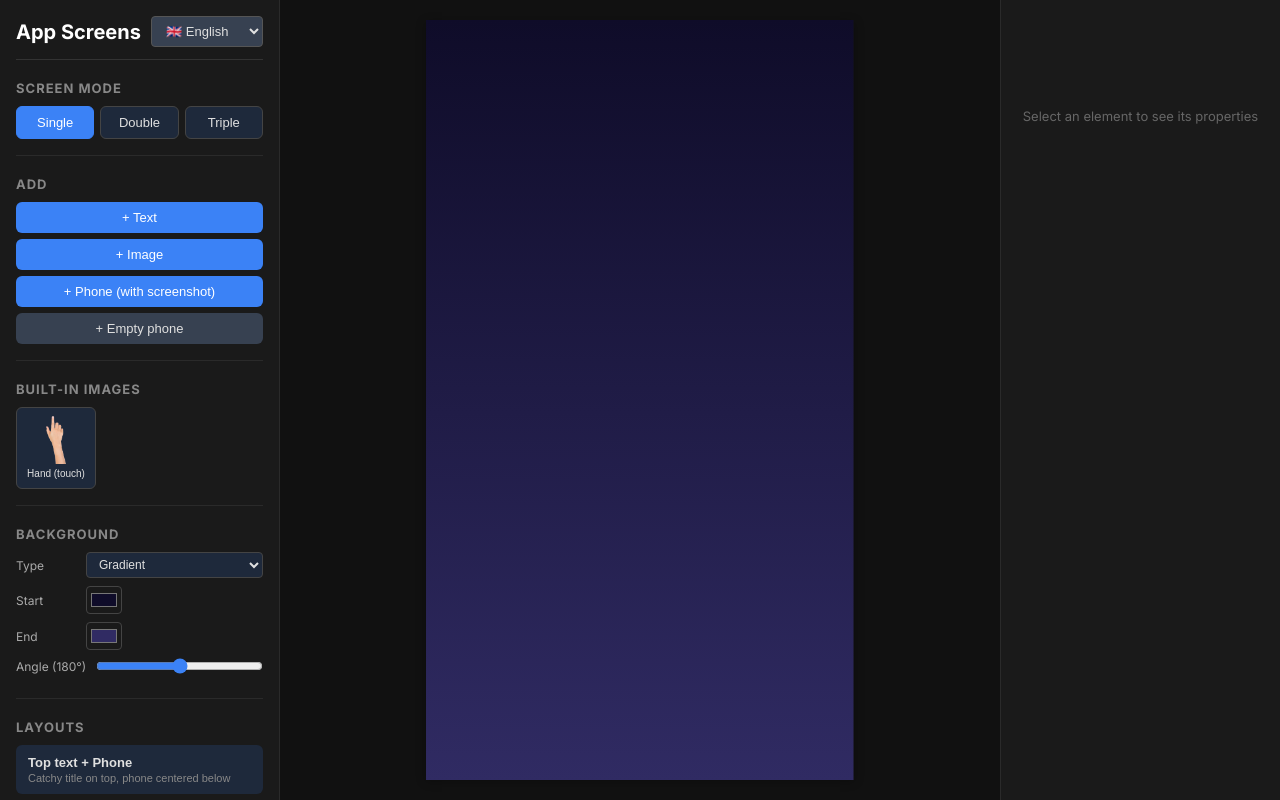
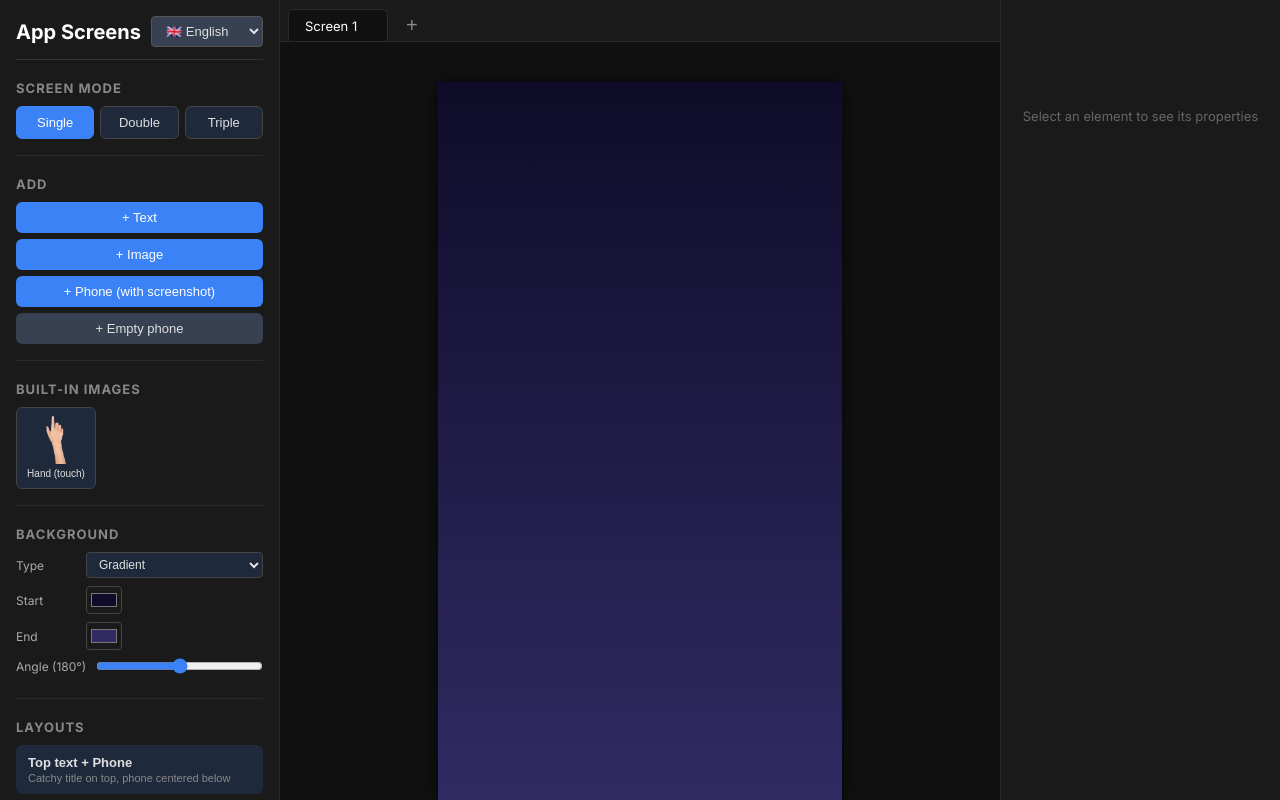
Before and after one commit to Kimoen/app-screens, an Angular app: page / in a window 1280 px wide. Built offline with nearby package versions, Linux system fonts and the light colour scheme; a web font is replaced by a local one.

Commit message:
Tab view

```diff
--- a/src/app/editor/editor.component.html
+++ b/src/app/editor/editor.component.html
@@ -1,17 +1,31 @@
 <div class="editor-layout">
   <!-- Left: Toolbar -->
   <aside class="sidebar left-sidebar">
-    <app-toolbar (exportRequested)="onExport()" (screenModeChanged)="computeScale()" />
+    <app-toolbar (exportRequested)="onExport()" (exportAllRequested)="onExportAll()"
+      (screenModeChanged)="computeScale()" />
   </aside>
 
   <!-- Center: Canvas -->
-  <main class="canvas-area" #canvasArea>
-    <div
-      class="canvas-container"
-      [style.width.px]="canvasWidth() * canvasScale"
-      [style.height.px]="1920 * canvasScale"
-    >
-      <app-canvas [style.transform]="'scale(' + canvasScale + ')'" [displayScale]="canvasScale" />
+  <!-- Center: Canvas -->
+  <main class="canvas-area">
+    <div class="tabs-bar">
+      @for (tab of tabs(); track $index; let i = $index) {
+      <div class="tab-item" [class.active]="i === activeTabIdx()" (click)="onSelectTab(i)">
+        <span>Screen {{ i + 1 }}</span>
+        @if (tabs().length > 1) {
+        <button class="close-tab-btn" (click)="onRemoveTab(i, $event)">×</button>
+        }
+      </div>
+      }
+      <button class="add-tab-btn" (click)="onAddTab()">+</button>
+    </div>
+
+    <div class="canvas-viewport" #canvasArea>
+      <div class="canvas-container" [style.width.px]="canvasWidth() * canvasScale"
+        [style.height.px]="1920 * canvasScale">
+        <app-canvas [style.width.px]="canvasWidth()" [style.height.px]="1920"
+          [style.transform]="'scale(' + canvasScale + ')'" [displayScale]="canvasScale" />
+      </div>
     </div>
   </main>
 
--- a/src/app/editor/editor.component.scss
+++ b/src/app/editor/editor.component.scss
@@ -21,19 +21,123 @@
 .canvas-area {
   flex: 1;
   display: flex;
+  flex-direction: column;
+  align-items: center;
+  justify-content: flex-start;
+  overflow: hidden;
+  background: #111;
+  position: relative;
+}
+
+.tabs-bar {
+  display: flex;
+  align-items: center;
+  gap: 2px;
+  background: #1a1a1a;
+  padding: 8px 8px 0;
+  width: 100%;
+  border-bottom: 1px solid #2a2a2a;
+  box-sizing: border-box;
+  flex-shrink: 0;
+  overflow-x: auto;
+
+  /* Scrollbar styling for tabs */
+  &::-webkit-scrollbar {
+    height: 4px;
+  }
+
+  &::-webkit-scrollbar-thumb {
+    background: #333;
+    border-radius: 2px;
+  }
+}
+
+.tab-item {
+  display: flex;
+  align-items: center;
+  gap: 8px;
+  padding: 8px 16px;
+  background: #252525;
+  color: #999;
+  border-radius: 6px 6px 0 0;
+  cursor: pointer;
+  font-size: 13px;
+  user-select: none;
+  transition: all 0.2s;
+  border: 1px solid transparent;
+  border-bottom: none;
+  min-width: 100px;
+  justify-content: space-between;
+
+  &:hover {
+    background: #2a2a2a;
+    color: #ccc;
+  }
+
+  &.active {
+    background: #111;
+    color: #fff;
+    border-color: #2a2a2a;
+    position: relative;
+    top: 1px;
+    z-index: 10;
+  }
+}
+
+.close-tab-btn {
+  background: none;
+  border: none;
+  color: inherit;
+  cursor: pointer;
+  padding: 2px;
+  font-size: 14px;
+  line-height: 1;
+  opacity: 0.6;
+  border-radius: 50%;
+  display: flex;
   align-items: center;
   justify-content: center;
+
+  &:hover {
+    opacity: 1;
+    background: rgba(255, 255, 255, 0.1);
+    color: #ff5252;
+  }
+}
+
+.add-tab-btn {
+  background: none;
+  border: none;
+  color: #888;
+  font-size: 20px;
+  cursor: pointer;
+  padding: 4px 12px;
+  border-radius: 4px;
+  margin-left: 4px;
+  line-height: 1;
+
+  &:hover {
+    color: #fff;
+    background: rgba(255, 255, 255, 0.05);
+  }
+}
+
+.canvas-viewport {
+  flex: 1;
+  width: 100%;
+  display: flex;
   overflow: auto;
-  padding: 20px;
-  background: #111;
+  padding: 40px;
 }
 
 .canvas-container {
   flex-shrink: 0;
   position: relative;
+  margin: auto; // Centers the canvas both horizontally and vertically when it fits
 
   app-canvas {
     display: block;
     transform-origin: top left;
+    box-shadow: 0 0 50px rgba(0, 0, 0, 0.5);
   }
 }
--- a/src/app/editor/editor.component.ts
+++ b/src/app/editor/editor.component.ts
@@ -23,8 +23,25 @@ export class EditorComponent implements AfterViewInit {
   canvasScale = 0.35;
   canvasWidth = this.canvasState.canvasWidth;
 
+  tabs = this.canvasState.allTabs;
+  activeTabIdx = this.canvasState.activeTabIdx;
+
   ngAfterViewInit() {
     setTimeout(() => this.computeScale(), 0);
+  }
+
+  onAddTab() {
+    this.canvasState.addTab();
+    // Scroll to the new tab? Or just let angular handle it.
+  }
+
+  onRemoveTab(index: number, event: Event) {
+    event.stopPropagation(); // Prevent selecting the tab when closing
+    this.canvasState.removeTab(index);
+  }
+
+  onSelectTab(index: number) {
+    this.canvasState.setActiveTab(index);
   }
 
   @HostListener('window:resize')
@@ -48,4 +65,27 @@ export class EditorComponent implements AfterViewInit {
     const screenMode = this.canvasState.screenMode();
     await this.exportService.exportAsPng(canvasEl, width, 1920, screenMode);
   }
+
+  async onExportAll() {
+    const originalIndex = this.activeTabIdx();
+    const tabsCount = this.tabs().length;
+
+    for (let i = 0; i < tabsCount; i++) {
+      // 1. Select the tab
+      this.onSelectTab(i);
+
+      // 2. Wait for Angular to update the view (canvas content)
+      // A small delay allows the signal to propagate and the view to re-render
+      await new Promise(resolve => setTimeout(resolve, 300));
+
+      // 3. Export
+      await this.onExport();
+
+      // 4. Cool down slightly to prevent browser freezing
+      await new Promise(resolve => setTimeout(resolve, 200));
+    }
+
+    // Restore original tab
+    this.onSelectTab(originalIndex);
+  }
 }
--- a/src/app/i18n/translations/en.ts
+++ b/src/app/i18n/translations/en.ts
@@ -21,6 +21,7 @@ export const en: Record<string, string> = {
   'toolbar.layouts': 'Layouts',
   'toolbar.exportSingle': 'Export PNG (1080x1920)',
   'toolbar.exportMultiple': 'Export {count} PNG (1080x1920)',
+  'toolbar.exportAllTabs': 'Export All Tabs ({count})',
   'toolbar.clearAll': 'Clear all',
 
   // Properties panel
--- a/src/app/i18n/translations/fr.ts
+++ b/src/app/i18n/translations/fr.ts
@@ -21,6 +21,7 @@ export const fr: Record<string, string> = {
   'toolbar.layouts': 'Layouts',
   'toolbar.exportSingle': 'Exporter PNG (1080x1920)',
   'toolbar.exportMultiple': 'Exporter {count} PNG (1080x1920)',
+  'toolbar.exportAllTabs': 'Tout exporter ({count})',
   'toolbar.clearAll': 'Tout effacer',
 
   // Properties panel
--- a/src/app/services/canvas-state.service.ts
+++ b/src/app/services/canvas-state.service.ts
@@ -11,9 +11,16 @@ import {
 
 @Injectable({ providedIn: 'root' })
 export class CanvasStateService {
-  private state = signal<CanvasState>(createDefaultState());
+  private tabs = signal<CanvasState[]>([createDefaultState()]);
+  private activeTabIndex = signal<number>(0);
 
-  readonly canvasState = this.state.asReadonly();
+  readonly activeTabIdx = this.activeTabIndex.asReadonly();
+  readonly allTabs = this.tabs.asReadonly();
+
+  // The "current" state is now computed from the active tab
+  readonly state = computed(() => this.tabs()[this.activeTabIndex()]);
+
+  readonly canvasState = this.state; // Alias for compatibility if needed, but 'state' is now a computed signal
   readonly elements = computed(() => this.state().elements);
   readonly selectedElementId = computed(() => this.state().selectedElementId);
   readonly selectedElement = computed(() => {
@@ -33,31 +40,67 @@ export class CanvasStateService {
     };
   });
 
+  // --- Tab Management ---
+
+  addTab() {
+    this.tabs.update(tabs => [...tabs, createDefaultState()]);
+    // Switch to the new tab
+    this.activeTabIndex.set(this.tabs().length - 1);
+  }
+
+  removeTab(index: number) {
+    if (this.tabs().length <= 1) return; // Don't remove the last tab
+
+    this.tabs.update(tabs => tabs.filter((_, i) => i !== index));
+
+    // Adjust active index if needed
+    if (this.activeTabIndex() >= index) {
+      this.activeTabIndex.update(i => Math.max(0, i - 1));
+    }
+  }
+
+  setActiveTab(index: number) {
+    if (index >= 0 && index < this.tabs().length) {
+      this.activeTabIndex.set(index);
+    }
+  }
+
+  // --- State Updates (Always target active tab) ---
+
+  private updateActiveState(updater: (s: CanvasState) => CanvasState) {
+    this.tabs.update(tabs => {
+      const idx = this.activeTabIndex();
+      const newTabs = [...tabs];
+      newTabs[idx] = updater(newTabs[idx]);
+      return newTabs;
+    });
+  }
+
   // Screen mode
   setScreenMode(mode: 1 | 2 | 3) {
-    this.state.update((s) => ({ ...s, screenMode: mode }));
+    this.updateActiveState((s) => ({ ...s, screenMode: mode }));
   }
 
   // Background
   setBackgroundType(type: 'solid' | 'gradient') {
-    this.state.update((s) => ({ ...s, backgroundType: type }));
+    this.updateActiveState((s) => ({ ...s, backgroundType: type }));
   }
   setBackgroundColor(color: string) {
-    this.state.update((s) => ({ ...s, backgroundColor: color }));
+    this.updateActiveState((s) => ({ ...s, backgroundColor: color }));
   }
   setGradientStart(color: string) {
-    this.state.update((s) => ({ ...s, gradientStart: color }));
+    this.updateActiveState((s) => ({ ...s, gradientStart: color }));
   }
   setGradientEnd(color: string) {
-    this.state.update((s) => ({ ...s, gradientEnd: color }));
+    this.updateActiveState((s) => ({ ...s, gradientEnd: color }));
   }
   setGradientAngle(angle: number) {
-    this.state.update((s) => ({ ...s, gradientAngle: angle }));
+    this.updateActiveState((s) => ({ ...s, gradientAngle: angle }));
   }
 
   // Selection
   selectElement(id: string | null) {
-    this.state.update((s) => ({ ...s, selectedElementId: id }));
+    this.updateActiveState((s) => ({ ...s, selectedElementId: id }));
   }
 
   // Add elements
@@ -82,7 +125,7 @@ export class CanvasStateService {
       borderRadius: 0,
       textAlign: 'center',
     };
-    this.state.update((s) => ({
+    this.updateActiveState((s) => ({
       ...s,
       elements: [...s.elements, el],
       selectedElementId: el.id,
@@ -108,7 +151,7 @@ export class CanvasStateService {
       objectFit: 'contain',
       opacity: 1,
     };
-    this.state.update((s) => ({
+    this.updateActiveState((s) => ({
       ...s,
       elements: [...s.elements, el],
       selectedElementId: el.id,
@@ -136,7 +179,7 @@ export class CanvasStateService {
       frameType: 'original',
       frameColor: '#1c1c1e',
     };
-    this.state.update((s) => ({
+    this.updateActiveState((s) => ({
       ...s,
       elements: [...s.elements, el],
       selectedElementId: el.id,
@@ -146,7 +189,7 @@ export class CanvasStateService {
 
   // Update element
   updateElement(id: string, changes: Partial<CanvasElement>) {
-    this.state.update((s) => ({
+    this.updateActiveState((s) => ({
       ...s,
       elements: s.elements.map((el) =>
         el.id === id ? ({ ...el, ...changes } as CanvasElement) : el
@@ -166,7 +209,7 @@ export class CanvasStateService {
 
   // Delete element
   deleteElement(id: string) {
-    this.state.update((s) => ({
+    this.updateActiveState((s) => ({
       ...s,
       elements: s.elements.filter((el) => el.id !== id),
       selectedElementId: s.selectedElementId === id ? null : s.selectedElementId,
@@ -186,7 +229,7 @@ export class CanvasStateService {
 
   // Load layout
   loadLayout(elements: CanvasElement[], bgType: 'solid' | 'gradient', bgColor: string, gradStart: string, gradEnd: string, gradAngle: number) {
-    this.state.update((s) => ({
+    this.updateActiveState((s) => ({
       ...s,
       elements,
       backgroundType: bgType,
@@ -199,6 +242,6 @@ export class CanvasStateService {
   }
 
   clearAll() {
-    this.state.set(createDefaultState());
+    this.updateActiveState(() => createDefaultState());
   }
 }
--- a/src/app/toolbar/toolbar.component.ts
+++ b/src/app/toolbar/toolbar.component.ts
@@ -19,12 +19,14 @@ export class ToolbarComponent {
   private i18n = inject(TranslationService);
 
   @Output() exportRequested = new EventEmitter<void>();
+  @Output() exportAllRequested = new EventEmitter<void>();
   @Output() screenModeChanged = new EventEmitter<void>();
 
   layouts = LAYOUT_TEMPLATES;
   builtinImages = BUILTIN_IMAGES;
   state = this.canvasState.canvasState;
   screenMode = this.canvasState.screenMode;
+  allTabs = this.canvasState.allTabs;
 
   // Background controls
   bgType: 'solid' | 'gradient' = 'gradient';
@@ -148,4 +150,8 @@ export class ToolbarComponent {
   exportPng() {
     this.exportRequested.emit();
   }
+
+  exportAll() {
+    this.exportAllRequested.emit();
+  }
 }
```
Also changed, not shown: src/app/toolbar/toolbar.component.html (+14 -5 lines).
